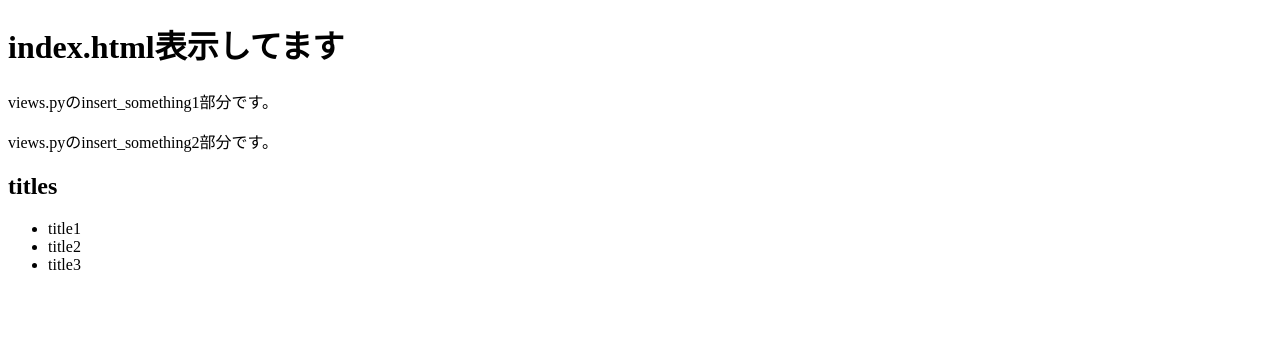
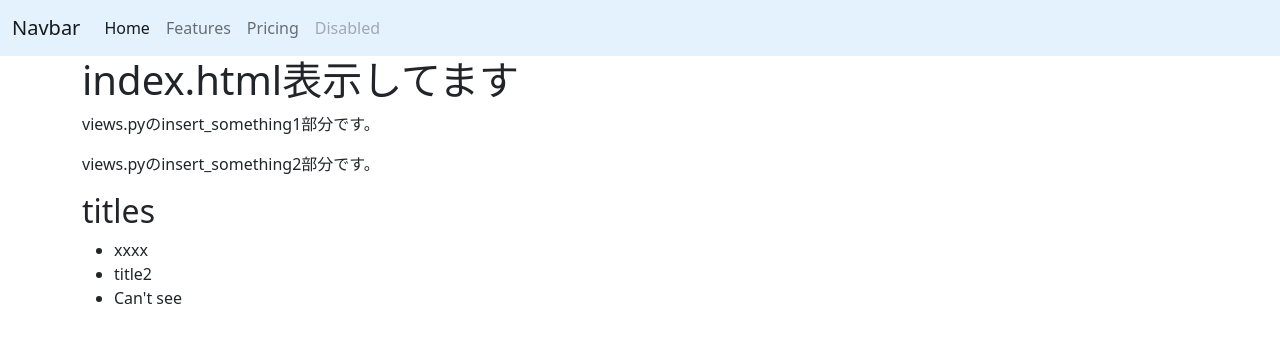
Before and after one commit to Cavacan/test_flask, a Flask app: page / in a window 1280 px wide. Shown: the top 343 px of the page. Run offline with Flask 3, Linux system fonts and the light colour scheme.

Commit message:
2eme part termine

```diff
--- /dev/null
+++ b/testapp/templates/layout.html
@@ -0,0 +1,31 @@
+<!DOCTYPE html>
+<html lang="ja">
+<head>
+    <meta charset="UTF-8">
+    <meta http-equiv="X-UA-Compatible" content="IE=edge">
+    <meta name="viewport" content="width=device-width, initial-scale=1.0">
+    <link href="https://cdn.jsdelivr.net/npm/bootstrap@5.0.2/dist/css/bootstrap.min.css" rel="stylesheet" integrity="sha384-EVSTQN3/azprG1Anm3QDgpJLIm9Nao0Yz1ztcQTwFspd3yD65VohhpuuCOmLASjC" crossorigin="anonymous">
+    <title>テストWebアプリ</title>
+</head>
+<body>
+  <nav class="navbar navbar-expand-lg navbar-light" style="background-color: #e3f2fd;">
+    <div class="container-fluid">
+      <a class="navbar-brand" href="#">Navbar</a>
+      <button class="navbar-toggler" type="button" data-bs-toggle="collapse" data-bs-target="#navbarNavAltMarkup" aria-controls="navbarNavAltMarkup" aria-expanded="false" aria-label="Toggle navigation">
+        <span class="navbar-toggler-icon"></span>
+      </button>
+      <div class="collapse navbar-collapse" id="navbarNavAltMarkup">
+        <div class="navbar-nav">
+          <a class="nav-link active" aria-current="page" href="#">Home</a>
+          <a class="nav-link" href="#">Features</a>
+          <a class="nav-link" href="#">Pricing</a>
+          <a class="nav-link disabled" href="#" tabindex="-1" aria-disabled="true">Disabled</a>
+        </div>
+      </div>
+    </div>
+  </nav>
+  {% block content %}{% endblock %}
+  <script src="https://cdn.jsdelivr.net/npm/bootstrap@5.0.2/dist/js/bootstrap.bundle.min.js" integrity="sha384-MrcW6ZMFYlzcLA8Nl+NtUVF0sA7MsXsP1UyJoMp4YLEuNSfAP+JcXn/tWtIaxVXM" crossorigin="anonymous"></script>
+
+</body>
+</html>
--- a/testapp/templates/testapp/index.html
+++ b/testapp/templates/testapp/index.html
@@ -1,12 +1,7 @@
-<!DOCTYPE html>
-<html lang="ja">
-<head>
-    <meta charset="UTF-8">
-    <meta http-equiv="X-UA-Compatible" content="IE=edge">
-    <meta name="viewport" content="width=device-width, initial-scale=1.0">
-    <title>テストWebアプリ</title>
-</head>
-<body>
+{% extends 'layout.html' %}
+
+{% block content %}
+<div class="container">
     <h1>index.html表示してます</h1>
     <P>{{ my_dict.insert_something1 }}</P>
     <P>{{ my_dict.insert_something2 }}</P>
@@ -14,8 +9,14 @@
     <h2> titles </h2>
     <ul>
         {% for title in my_dict.test_titles %}
-           <li>{{ title }} </li>
+            {% if title == 'title2' %}
+                <li>{{ title }} </li>
+            {% elif title == 'title3' %}
+                <li>Can't see</li>
+            {% else %}
+                <li>xxxx</li>
+            {% endif %}
         {% endfor %}
     </ul>
-</body>
-</html>
+</div>
+{% endblock %}
--- /dev/null
+++ b/testapp/templates/testapp/index2.html
@@ -0,0 +1,5 @@
+{% extends "layout.html" %}
+
+{% block content %}
+    <h1>index2.html表示してます</h1>
+{% endblock %}
--- a/testapp/views.py
+++ b/testapp/views.py
@@ -12,4 +12,4 @@ def index():
 
 @app.route('/test')
 def other1():
-    return "テストページです！"
+    return render_template('testapp/index2.html')
--- /dev/null
+++ b/venv_url.txt
@@ -0,0 +1,5 @@
+venv
+  flask
+
+text
+  https://qiita.com/Bashi50/items/30065e8f54f7e8038323
```
